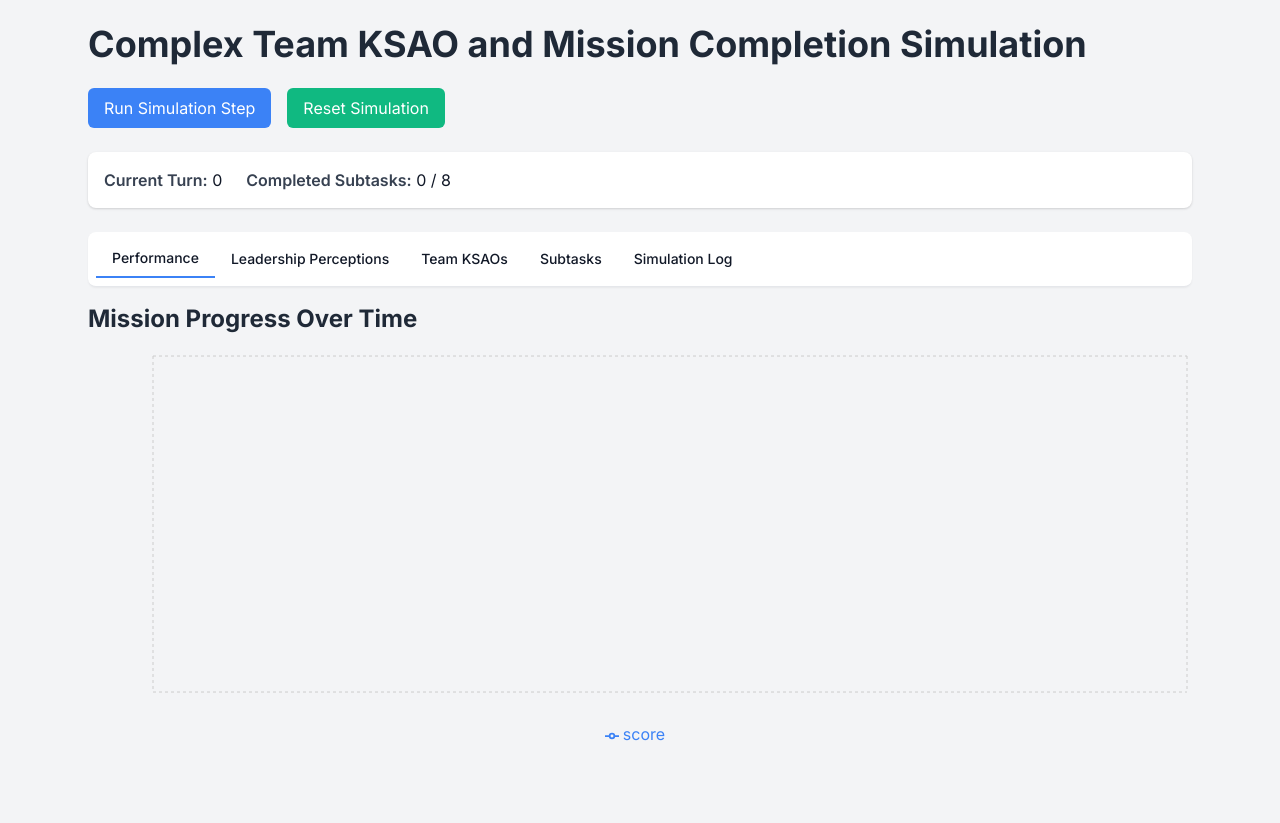
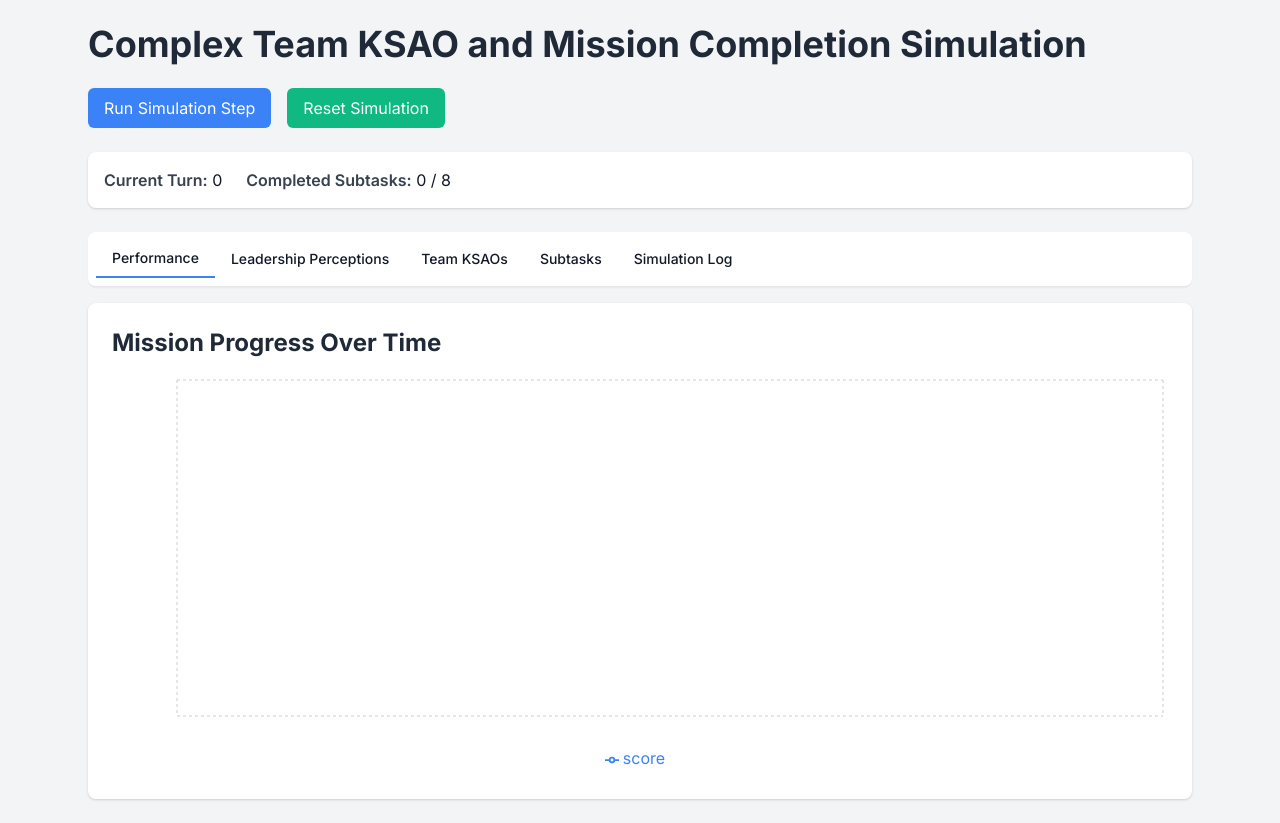
Before and after one commit to actonbp/leadership_entropy, a Next.js app: page / in a window 1280 px wide. Before the commit the page ends 800 px from the top, so only its background shows below. Built offline with nearby package versions, Linux system fonts and the light colour scheme.

Commit message:
Update tabs.tsx

```diff
--- a/components/ui/tabs.tsx
+++ b/components/ui/tabs.tsx
@@ -45,9 +45,10 @@ export const TabsTrigger: React.FC<{ value: string; children: React.ReactNode; c
   );
 };
 
-export const TabsContent: React.FC<{ value: string; children: React.ReactNode }> = ({
+export const TabsContent: React.FC<{ value: string; children: React.ReactNode; className?: string }> = ({
   value,
-  children
+  children,
+  className = ''
 }) => {
   const context = useContext(TabsContext);
   if (!context) throw new Error('TabsContent must be used within Tabs');
@@ -56,5 +57,5 @@ export const TabsContent: React.FC<{ value: string; children: React.ReactNode }>
 
   if (activeTab !== value) return null;
 
-  return <div className="tabs-content">{children}</div>;
+  return <div className={`tabs-content ${className}`}>{children}</div>;
 };
```
